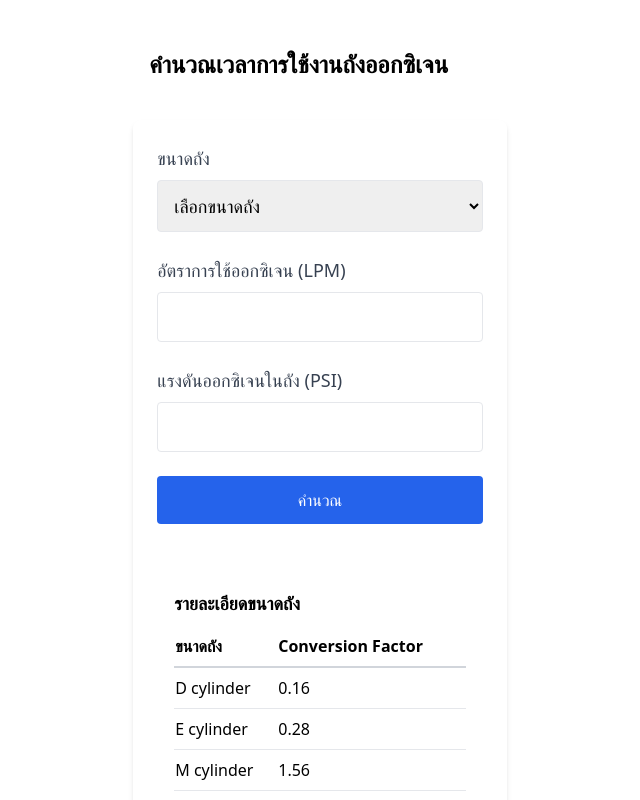
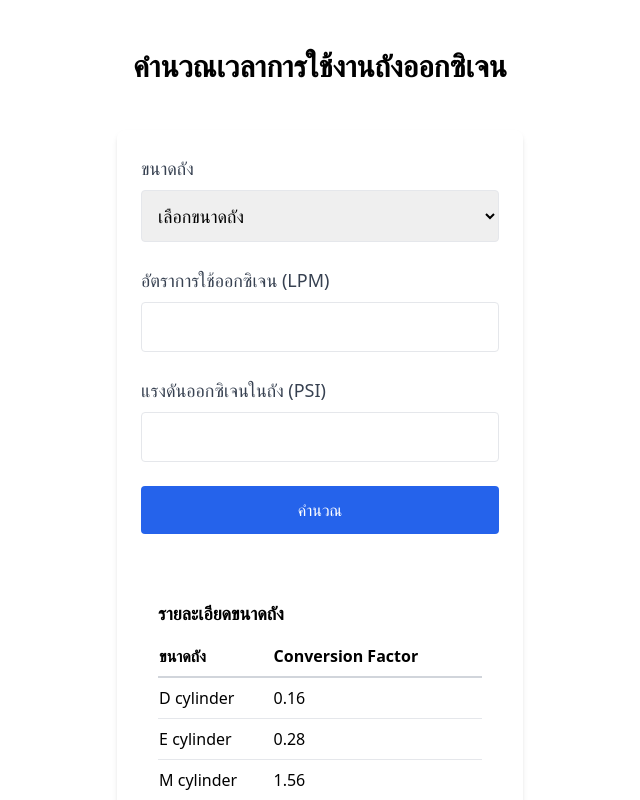
Before and after one commit to Nikkamal1/Project_Ox0ygen-Tank-Calculator, a React (Vite) app: page / in a window 1280 px wide. Shown: the top 800 px of the page, without its empty margins (320-960 px from the left). Built offline with nearby package versions, Linux system fonts and the light colour scheme.

Commit message:
Add all project files

```diff
--- a/src/Component/Form.jsx
+++ b/src/Component/Form.jsx
@@ -1,9 +1,10 @@
 const Form = ({ setCylinder, setOxygenRate, setPressure, handleCalculate, result }) => {
     return (
       <div className="font-sukhumvit">
-       <div className="bg-white text-black p-4 text-center rounded-lg mb-6 inline-block">
-  <h1 className="text-2xl font-semibold inline">คำนวณเวลาการใช้งานถังออกซิเจน</h1>
+       <div className="bg-white text-black p-4 text-center rounded-lg mb-6 inline-block whitespace-nowrap overflow-hidden">
+  <h1 className="text-3xl font-semibold">คำนวณเวลาการใช้งานถังออกซิเจน</h1>
 </div>
+
 
 
         <div className="w-full max-w-full md:max-w-md bg-white p-6 rounded-lg shadow-md mx-auto">
```
